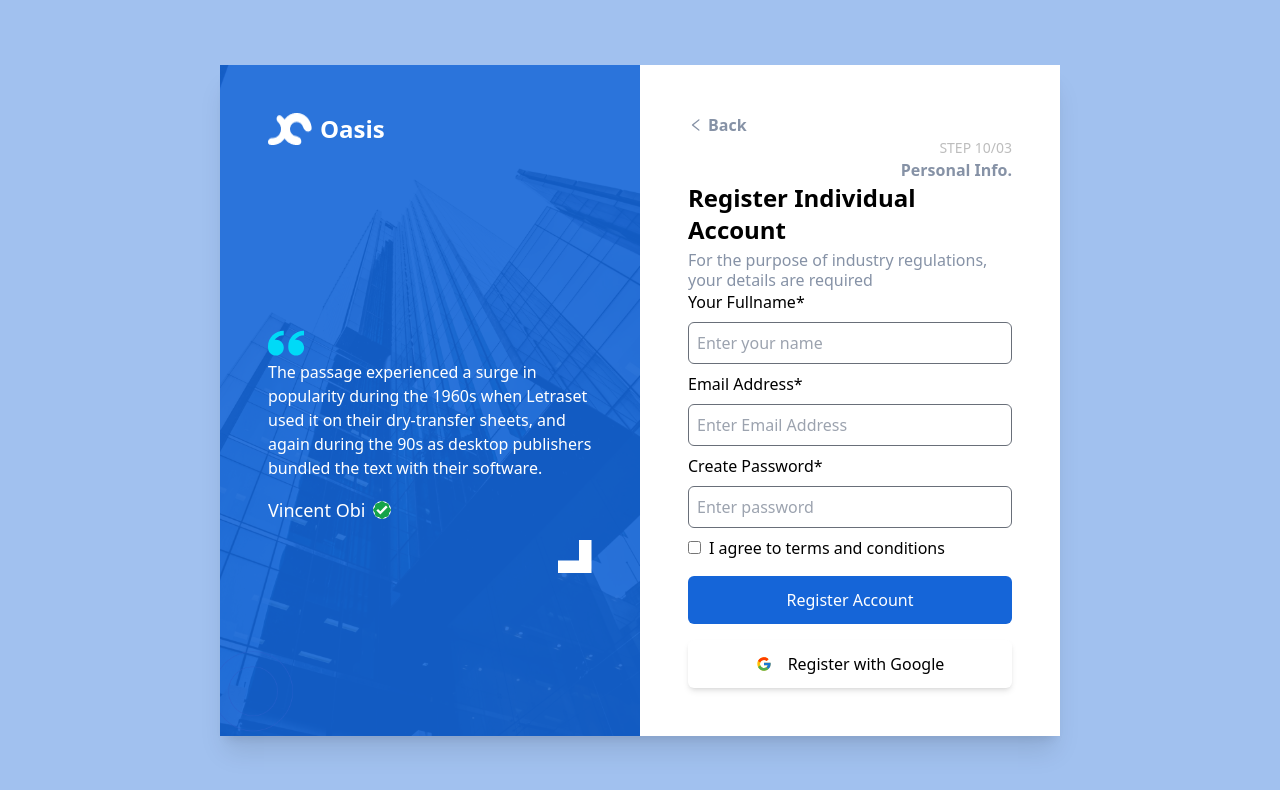
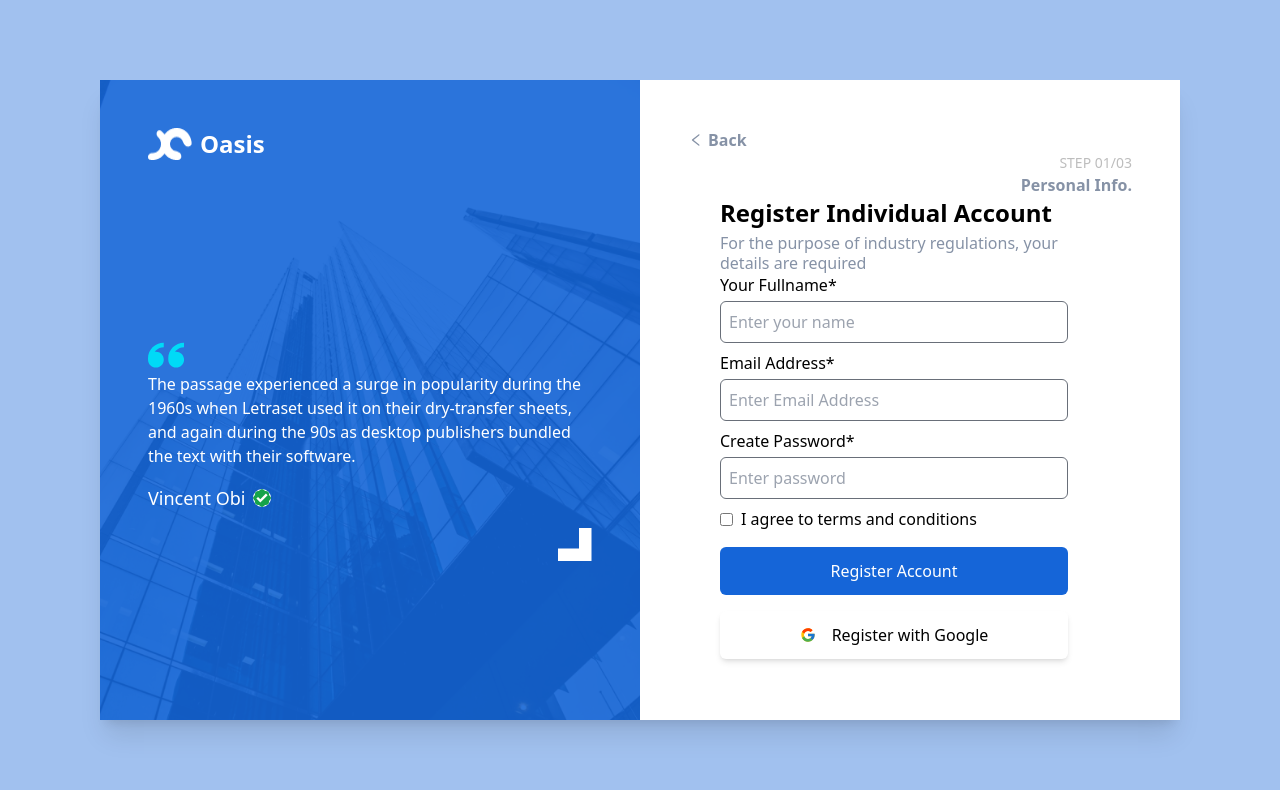
Before and after one commit to najmulhc/oasis-frontend, a React (Create React App) app: page /basic in a window 1280 px wide. Shown: the top 790 px of the page. Built offline with nearby package versions, Linux system fonts and the light colour scheme.

Commit message:
register basic page done with functionality

```diff
--- a/package.json
+++ b/package.json
@@ -7,8 +7,10 @@
     "@testing-library/jest-dom": "^5.14.1",
     "@testing-library/react": "^13.0.0",
     "@testing-library/user-event": "^13.2.1",
+    "firebase": "^9.9.1",
     "react": "^18.2.0",
     "react-dom": "^18.2.0",
+    "react-firebase-hooks": "^5.0.3",
     "react-icons": "^4.4.0",
     "react-redux": "^8.0.2",
     "react-router": "^6.3.0",
--- a/src/App.js
+++ b/src/App.js
@@ -3,16 +3,18 @@ import LeftImg from "./Components/LeftImg";
 import {Routes, Route} from "react-router-dom"
 import AuthHome from "./Components/AuthHome";
 import AccountBasic from "./Components/AccountBasic";
+import AccountDetails from "./Components/AccountDetails";
 function App() {
   return (
     <main className="App min-h-screen min-w-screen  flex justify-center items-center bg-[#1565D8]  bg-opacity-40">
-      <div className="w-[840px] ">
+      <div className="w-[1080px] ">
       <section className="w-full min-h-[640px] grid grid-cols-2 shadow-xl">
         <LeftImg />
           <div className="w-full h-full bg-white">
             <Routes>
               <Route path="/" element={<AuthHome />} />
-              <Route path="/basic" element={<AccountBasic /> } />
+              <Route path="/basic" element={<AccountBasic />} />
+              <Route path="/details" element={<AccountDetails /> } />
             </Routes>
           </div>
       </section>
--- a/src/Components/AccountBasic.js
+++ b/src/Components/AccountBasic.js
@@ -1,41 +1,109 @@
-import React from 'react'
-import { Link } from 'react-router-dom'
-import {AiOutlineLeft} from "react-icons/ai"
-import PlainText from './PlainText'
-import Input from './Input'
-import {FcGoogle} from "react-icons/fc"
+import React, { useState, useEffect } from "react";
+import { Link } from "react-router-dom";
+import PlainText from "./PlainText";
+import Input from "./Input";
+import { auth } from "../firebase.config";
+import {
+  useCreateUserWithEmailAndPassword,
+  useUpdateProfile,
+  useSignInWithGoogle,
+} from "react-firebase-hooks/auth";
+import { FcGoogle } from "react-icons/fc";
+import { useNavigate } from "react-router";
+import BackBtn from "./BackBtn";
+import Step from "./Step";
 const AccountBasic = () => {
+  const [email, setEmail] = useState("");
+  const [fullName, setFullName] = useState("");
+  const [password, setPassword] = useState("");
+  const [createUserWithEmailAndPassword, user, loading, error] =
+    useCreateUserWithEmailAndPassword(auth);
+  const [updateProfile, updating, uerror] = useUpdateProfile(auth);
+  const [signInWithGoogle, guser, gloading, gerror] = useSignInWithGoogle(auth);
+  const navigate = useNavigate();
+  const register = (e) => {
+    e.preventDefault();
+    createUserWithEmailAndPassword(email, password);
+  };
+  useEffect(() => {
+    if (user) {
+      console.log(user.user);
+      update();
+    }
+    if (guser) {
+      console.log(guser);
+      navigate("/details");
+    }
+    if (error || gerror) {
+      console.log(error || gerror);
+    }
+  }, [user, guser]);
+  const update = async () => {
+    await updateProfile({ displayName: fullName });
+    await navigate("/details");
+  };
+
+  const googleSignIn = (e) => {
+    signInWithGoogle();
+  };
   return (
-    <div className='p-12'>
-      <div className='w-full flex justify-start'>
-      <Link to="/" className='flex items-center gap-1 text-[#8692A6] font-semibold'><AiOutlineLeft/> Back</Link>
-   </div>
-      <div className='flex  flex-col items-end '>
-        <p className='text-[#BDBDBD] text-[14px] '>STEP 10/03</p>
-        <h4 className='text-[16px] font-semibold text-[#8692A6]'>Personal Info.</h4>
-      </div>
-      <div className='text-left'>
-        <h3 className='text-black text-2xl font-semibold '>Register Individual Account</h3>
-        <PlainText>For the purpose of industry regulations, your details are required</PlainText>
-        <form action="">
+    <div className="p-12">
+        <BackBtn />
+      <Step step={1}  detail="Personal Info."/>
+      <div className="text-left mr-16 ml-8">
+        <h3 className="text-black text-2xl font-semibold ">
+          Register Individual Account
+        </h3>
+        <PlainText>
+          For the purpose of industry regulations, your details are required
+        </PlainText>
+        <form action="" onSubmit={register}>
+          <Input
+            type="text"
+            label="Your Fullname*"
+            placeholder="Enter your name"
+            state={setFullName}
+          />
 
-          <Input type="text" label="Your Fullname*" placeholder="Enter your name" />
+          <Input
+            type="email"
+            label="Email Address*"
+            name="fullName"
+            id=""
+            placeholder="Enter Email Address"
+            state={setEmail}
+          />
 
-            <Input type="email" label="Email Address*" name="fullName" id="" placeholder='Enter Email Address'   />
-
-            <Input type="password" label="Create Password*" name="password" id="" placeholder='Enter password'   />
+          <Input
+            type="password"
+            label="Create Password*"
+            name="password"
+            id=""
+            placeholder="Enter password"
+            state={setPassword}
+          />
 
           <br />
-          <label htmlFor="terms" className='flex gap-2 items-center'>
+          <label htmlFor="terms" className="flex gap-2 items-center">
             <input type="checkbox" name="terms" id="" required />
             <p>I agree to terms and conditions</p>
           </label>
-          <button className='w-full text-center bg-[#1565D8] rounded-md py-3 text-white font-normal mt-4'>Register Account</button>
+          <button
+            className="w-full text-center bg-[#1565D8] rounded-md py-3 text-white font-normal mt-4"
+            type="submit"
+          >
+            Register Account
+          </button>
         </form>
-        <button className='w-full text-center bg-white rounded-md py-3 text-black font-normal mt-4 flex items-center justify-center shadow-md'><FcGoogle className='mr-4'/> Register with Google </button>
+        <button
+          onClick={googleSignIn}
+          className="w-full text-center bg-white rounded-md py-3 text-black font-normal mt-4 flex items-center justify-center shadow-md"
+        >
+          <FcGoogle className="mr-4" /> Register with Google{" "}
+        </button>
       </div>
     </div>
-  )
-}
+  );
+};
 
-export default AccountBasic
+export default AccountBasic;
--- /dev/null
+++ b/src/Components/AccountDetails.js
@@ -0,0 +1,9 @@
+import React from 'react'
+
+const AccountDetails = () => {
+  return (
+    <div>AccountDetails</div>
+  )
+}
+
+export default AccountDetails
--- /dev/null
+++ b/src/Components/BackBtn.js
@@ -0,0 +1,18 @@
+import React from "react";
+import { Link } from "react-router-dom";
+
+import { AiOutlineLeft } from "react-icons/ai";
+const BackBtn = () => {
+  return (
+    <div className="w-full flex justify-start">
+      <Link
+        to="/"
+        className="flex items-center gap-1 text-[#8692A6] font-semibold"
+      >
+        <AiOutlineLeft /> Back
+      </Link>
+    </div>
+  );
+};
+
+export default BackBtn;
--- a/src/Components/Input.js
+++ b/src/Components/Input.js
@@ -1,10 +1,10 @@
 import React from 'react'
-const Input = ({ type , label, placeholder}) => {
+const Input = ({ type , label, placeholder, state}) => {
 
   return (
       <label htmlFor="" className=''>
           <h3>{ label}</h3>
-          <input className='input w-full p-2 border border-[#696F79] rounded-md focus:border-[#1565D8] focus:shadow-md my-2 outline-none' type={type} placeholder={placeholder} required/>
+          <input className='input w-full p-2 border border-[#696F79] rounded-md focus:border-[#1565D8] focus:shadow-md mt-1 mb-2 outline-none' type={type} placeholder={placeholder} onChange={e=> state(e.target.value)} required/>
      </label>
   )
 }
--- /dev/null
+++ b/src/Components/Step.js
@@ -0,0 +1,14 @@
+import React from 'react'
+
+const Step = ({step, detail}) => {
+  return (
+    <div className="flex  flex-col items-end ">
+          <p className="text-[#BDBDBD] text-[14px] ">STEP 0{step }/03</p>
+    <h4 className="text-[16px] font-semibold text-[#8692A6]">
+    {detail}
+    </h4>
+  </div>
+  )
+}
+
+export default Step
--- /dev/null
+++ b/src/firebase.config.js
@@ -0,0 +1,19 @@
+// Import the functions you need from the SDKs you need
+import { initializeApp } from "firebase/app";
+import {getAuth} from "firebase/auth"
+// TODO: Add SDKs for Firebase products that you want to use
+// https://firebase.google.com/docs/web/setup#available-libraries
+
+// Your web app's Firebase configuration
+const firebaseConfig = {
+  apiKey: "AIzaSyDx5l2uJK4UVEUVpAynKUUAoLvqvAmUCeY",
+  authDomain: "oasis-1b1dd.firebaseapp.com",
+  projectId: "oasis-1b1dd",
+  storageBucket: "oasis-1b1dd.appspot.com",
+  messagingSenderId: "135572119639",
+  appId: "1:135572119639:web:d4aba56feb8da245e84312"
+};
+
+// Initialize Firebase
+const app = initializeApp(firebaseConfig);
+export const auth = getAuth(app)
```
Also changed, not shown: 1 other file (tests, documents, lock files or other folders).
